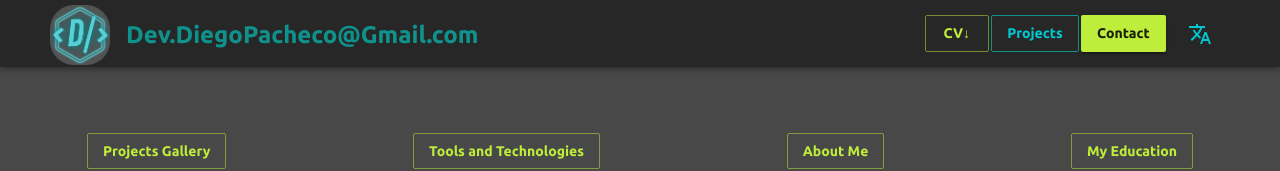
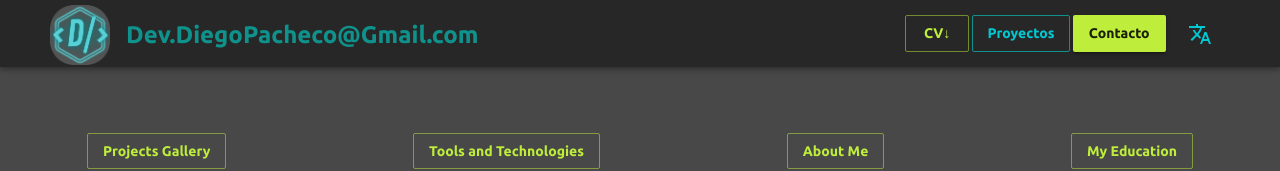
Before and after one commit to Diegoaph/diegoaph, a React (Vite) app: page / in a window 1280 px wide. Shown: the top 171 px of the page. Built offline with nearby package versions, Linux system fonts and the light colour scheme.

Commit message:
spanishfirst

```diff
--- a/src/components/NavBar.tsx
+++ b/src/components/NavBar.tsx
@@ -49,7 +49,7 @@ export const NavBar: React.FC<NavBarProps> = ({ lang, setLang }) => {
 
     const modalContent = (
         <div>
-            <h4>{lang ? "Connect with me" : "Contáctate conmigo"}</h4>
+            <h4>{!lang ? "Connect with me" : "Contáctate conmigo"}</h4>
             <p>
                 <a
                     className="social"
@@ -114,7 +114,7 @@ export const NavBar: React.FC<NavBarProps> = ({ lang, setLang }) => {
                 <a
                     className="social"
                     href={
-                        lang
+                        !lang
                             ? "Diego_Pacheco_Full_Stack_cven.pdf"
                             : "Diego_Pacheco_Full_Stack_cves.pdf"
                     }
@@ -169,14 +169,14 @@ export const NavBar: React.FC<NavBarProps> = ({ lang, setLang }) => {
                                     spacing={0.3}>
                                     <a
                                         href={
-                                            lang
+                                            !lang
                                                 ? "Diego_Pacheco_Full_Stack_cven.pdf"
                                                 : "Diego_Pacheco_Full_Stack_cves.pdf"
                                         }
                                         download="Diego-Pacheco-full-stack-resume"
                                         target="blank">
                                         <Button variant="outlined">
-                                            {lang ? "CV↓" : "CV↓"}
+                                            {!lang ? "CV↓" : "CV↓"}
                                         </Button>
                                     </a>{" "}
                                     <NavLink
@@ -200,10 +200,10 @@ export const NavBar: React.FC<NavBarProps> = ({ lang, setLang }) => {
                                                 },
                                             }}>
                                             {isProjectsPage
-                                                ? lang
+                                                ? !lang
                                                     ? "Home"
                                                     : "Inicio"
-                                                : lang
+                                                : !lang
                                                 ? "Projects"
                                                 : "Proyectos"}
                                         </Button>
@@ -211,7 +211,7 @@ export const NavBar: React.FC<NavBarProps> = ({ lang, setLang }) => {
                                     <Button
                                         variant="contained"
                                         onClick={handleOpen}>
-                                        {lang ? "Contact" : "Contacto"}
+                                        {!lang ? "Contact" : "Contacto"}
                                     </Button>
                                     <Modal
                                         open={open}
```
